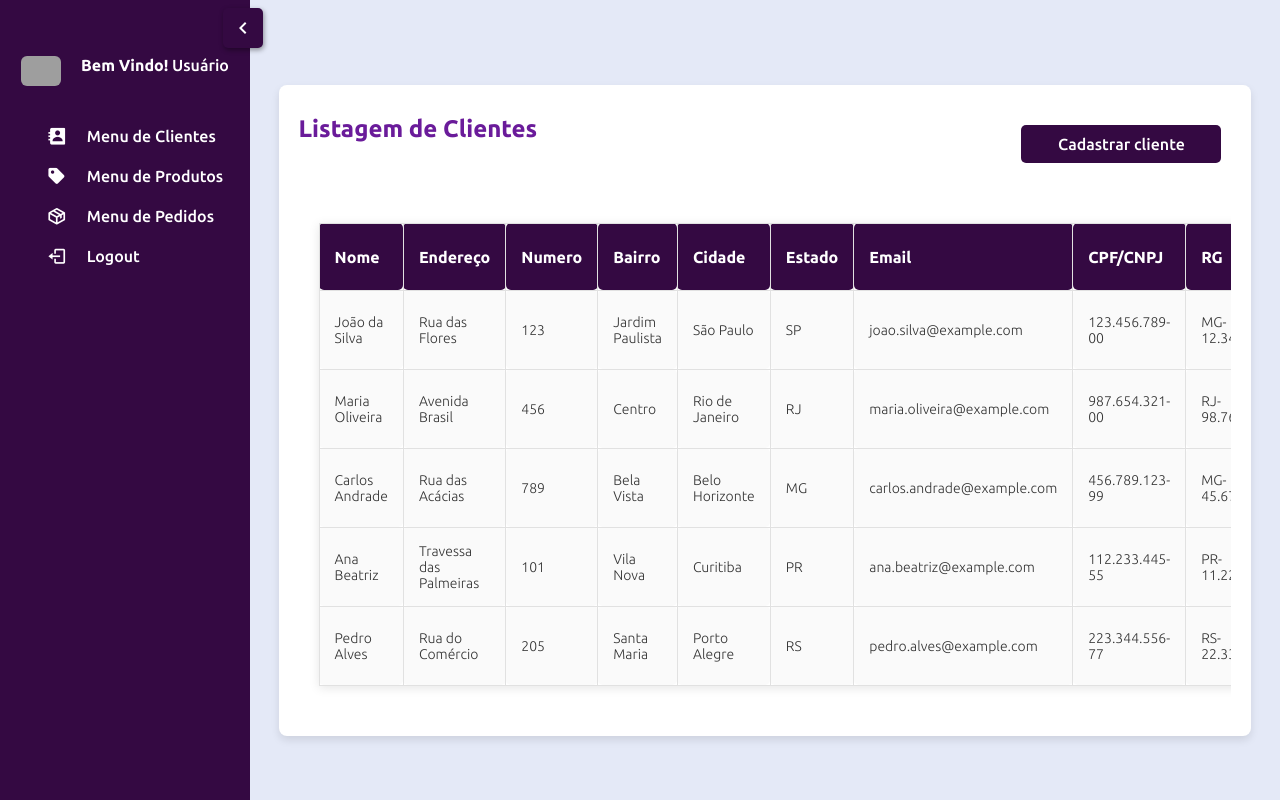
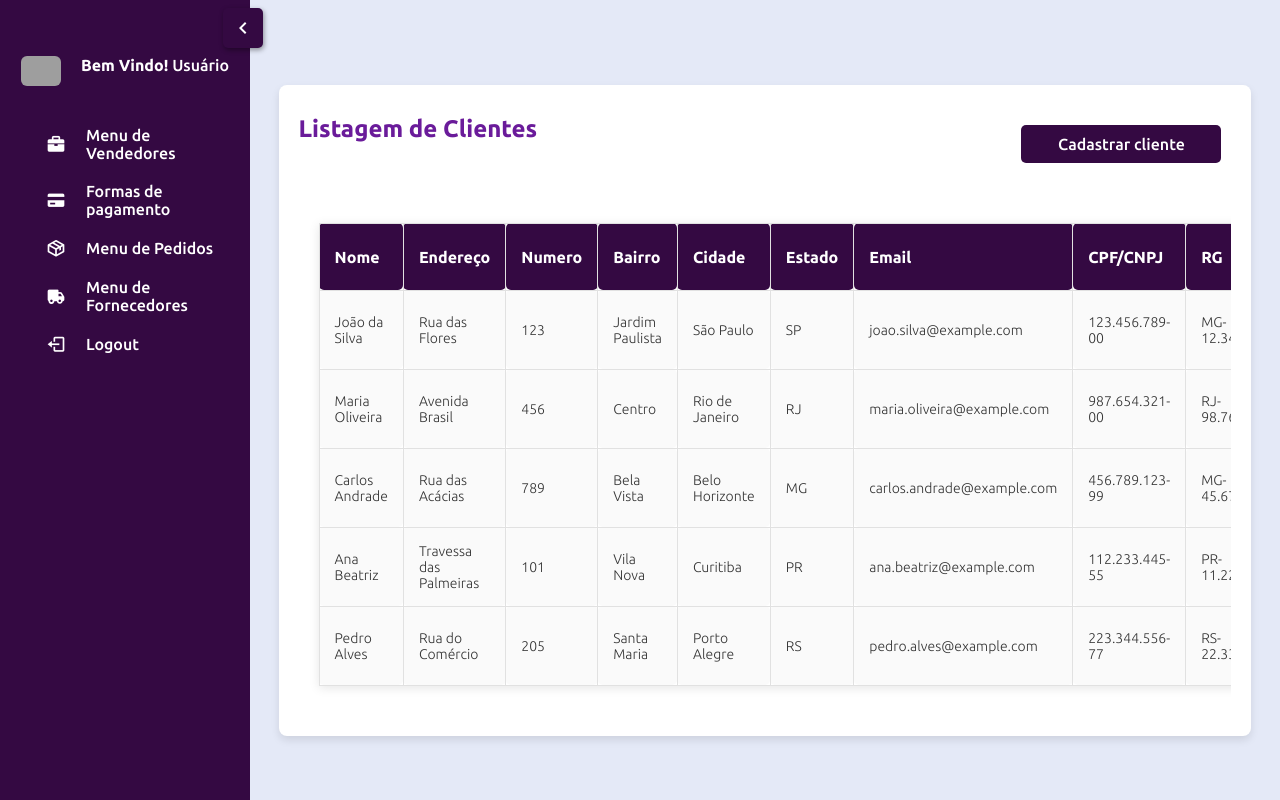
Before and after one commit to joaobatista235/ecommerce, a PHP site: page /views/vendor_dashboard.php in a window 1280 px wide. Run offline with PHP 8.4, Linux system fonts and the light colour scheme; data comes from the database, SQL or seed files in the repository; some libraries are stand-ins or nearby versions; grey boxes are pictures that could not be loaded.

Commit message:
ajustando aspas

```diff
--- a/config/global.js
+++ b/config/global.js
@@ -5,13 +5,14 @@ $(document).ready(function () {
   const menuIcon = $("#menu-icon");
   const closeIcon = $("#close-icon");
 
-    toggleButton.on("click", function () {
-        sidebar.toggleClass("collapsed");
-
+  toggleButton.off("click").on("click", function () {
+    console.log(sidebar);
     if (sidebar.hasClass("collapsed")) {
+      sidebar.removeClass("collapsed");
       menuIcon.hide();
       closeIcon.show();
     } else {
+      sidebar.addClass("collapsed");
       menuIcon.show();
       closeIcon.hide();
     }
@@ -97,8 +98,7 @@ $(document).ready(function () {
             const tr = $("<tr>")
               .data("id", client.id)
               .attr("data-id", client.id)
-                            .addClass("client-row")
-                            .html(`
+              .addClass("client-row").html(`
                     <td>${client.nome}</td>
                     <td>${client.endereco}</td>
                     <td>${client.numero}</td>
@@ -114,8 +114,12 @@ $(document).ready(function () {
                     <td>R$ ${parseFloat(client.salario)
                       .toFixed(2)
                       .replace(".", ",")}</td>
-                    <td><img width='15px' class='btnEditar' src='../assets/icons/pen-to-square-solid.svg' data-id=${client.id} alt='Editar'></td>
-                    <td><img width='15px' class='btnExcluir' src='../assets/icons/trash-solid.svg' data-id=${client.id} alt='Excluir'></td>
+                    <td><img width='15px' class='btnEditar' src='../assets/icons/pen-to-square-solid.svg' data-id=${
+                      client.id
+                    } alt='Editar'></td>
+                    <td><img width='15px' class='btnExcluir' src='../assets/icons/trash-solid.svg' data-id=${
+                      client.id
+                    } alt='Excluir'></td>
                 `);
             tbody.append(tr);
           });
--- a/views/vendor_dashboard.php
+++ b/views/vendor_dashboard.php
@@ -4,13 +4,15 @@
 
 <!DOCTYPE html>
 <html lang="en">
-
   <head>
     <title>Dashboard de Vendas</title>
-    <meta charset="UTF-8">
-    <meta name="viewport" content="width=device-width, initial-scale=1.0">
-    <link rel="stylesheet" href="../config/global.css">
-    <link href="https://unpkg.com/boxicons@2.1.4/css/boxicons.min.css" rel="stylesheet">
+    <meta charset="UTF-8" />
+    <meta name="viewport" content="width=device-width, initial-scale=1.0" />
+    <link rel="stylesheet" href="../config/global.css" />
+    <link
+      href="https://unpkg.com/boxicons@2.1.4/css/boxicons.min.css"
+      rel="stylesheet"
+    />
     <script src="https://code.jquery.com/jquery-3.6.0.min.js"></script>
     <script src="../config/global.js"></script>
   </head>
@@ -18,20 +20,43 @@
   <body class="dashboard-body">
     <header class="sidebar toggle">
       <div class="sidebar__btn_close" id="btn-close-sidebar">
-        <svg id="menu-icon" width="24" height="24" viewBox="0 0 24 24" fill="none" xmlns="http://www.w3.org/2000/svg">
-            <path d="M15.41 7.41L14 6L8 12L14 18L15.41 16.59L10.83 12L15.41 7.41Z" fill="white"/>
+        <svg
+          id="menu-icon"
+          width="24"
+          height="24"
+          viewBox="0 0 24 24"
+          fill="none"
+          xmlns="http://www.w3.org/2000/svg"
+        >
+          <path
+            d="M15.41 7.41L14 6L8 12L14 18L15.41 16.59L10.83 12L15.41 7.41Z"
+            fill="white"
+          />
         </svg>
-        <svg style="display: none" id="close-icon" width="24" height="24" viewBox="0 0 24 24" fill="none"
-             xmlns="http://www.w3.org/2000/svg">
-            <path d="M10 6L8.59 7.41L13.17 12L8.59 16.59L10 18L16 12L10 6Z" fill="white"/>
+        <svg
+          style="display: none"
+          id="close-icon"
+          width="24"
+          height="24"
+          viewBox="0 0 24 24"
+          fill="none"
+          xmlns="http://www.w3.org/2000/svg"
+        >
+          <path
+            d="M10 6L8.59 7.41L13.17 12L8.59 16.59L10 18L16 12L10 6Z"
+            fill="white"
+          />
         </svg>
       </div>
       <div class="siderbar__logo">
         <span class="image">
-            <img src="../assets/icons/logo-svgrepo-com.svg" alt="Logo placeholder">
+          <img
+            src="../assets/icons/logo-svgrepo-com.svg"
+            alt="Logo placeholder"
+          />
         </span>
         <div class="siderbar__logo_title">
-            <span class="name ubuntu-bold">Bem Vindo!</span>
+          <span class="name ubuntu-bold"> Bem Vindo! </span>
           <span class="subheader ubuntu-medium">
             <?php echo $_SESSION['usuario']['nome'] ?? 'Usuário'; ?>
           </span>
@@ -39,22 +64,34 @@
       </div>
       <nav class="sidebar-navigation">
         <ul class="menu-links">
-            <li id="menuClientes" class="nav-link">
+          <li id="menuVendedores" class="nav-link">
             <a href="#">
-                    <i class="bx bxs-contact nav-icon"></i>
-                    <span class="text nav-text ubuntu-medium">Menu de Clientes</span>
+              <i class="bx bxs-briefcase nav-icon"></i>
+              <span class="text nav-text ubuntu-medium"
+                >Menu de Vendedores</span
+              >
             </a>
           </li>
-            <li id="menuProdutos" class="nav-link">
+          <li id="menuPagamentos" class="nav-link">
             <a href="#">
-                    <i class="bx bxs-purchase-tag nav-icon"></i>
-                    <span class="text nav-text ubuntu-medium">Menu de Produtos</span>
+              <i class="bx bxs-credit-card nav-icon"></i>
+              <span class="text nav-text ubuntu-medium"
+                >Formas de pagamento</span
+              >
             </a>
           </li>
           <li id="menuPedidos" class="nav-link">
-                <a href="pedidos.php">
+            <a href="#">
               <i class="bx bx-package nav-icon"></i>
               <span class="text nav-text ubuntu-medium">Menu de Pedidos</span>
+            </a>
+          </li>
+          <li id="menuFornecedor" class="nav-link">
+            <a href="#">
+              <i class="bx bxs-truck nav-icon"></i>
+              <span class="text nav-text ubuntu-medium"
+                >Menu de Fornecedores</span
+              >
             </a>
           </li>
           <li class="nav-link">
@@ -77,27 +114,26 @@
       function loadContentIntoMain(url, target) {
         $.ajax({
           url: url,
-                type: 'GET',
+          type: "GET",
           success: function (response) {
             $(target).html(response);
           },
           error: function (xhr, status, error) {
-                    console.error('Error loading content:', error);
-                    $(target).html('<p>Erro ao carregar o conteúdo.</p>');
-                }
+            console.error("Error loading content:", error);
+            $(target).html("<p>Erro ao carregar o conteúdo.</p>");
+          },
         });
       }
 
-        loadContentIntoMain('../views/client_form.php', 'main');
-        $('#menuClientes').click(function (e) {
+      loadContentIntoMain("../views/client_form.php", "main");
+      $("#menuClientes").click(function (e) {
         e.preventDefault();
-            loadContentIntoMain('../views/client_form.php', 'main');
+        loadContentIntoMain("../views/client_form.php", "main");
       });
-        $('#menuProdutos').click(function (e) {
+      $("#menuProdutos").click(function (e) {
         e.preventDefault();
-            loadContentIntoMain('../views/product_form.php', 'main');
+        loadContentIntoMain("../views/product_form.php", "main");
       });
     });
   </script>
-
 </html>
```
Lines whose indentation alone changed are shown as unchanged.
